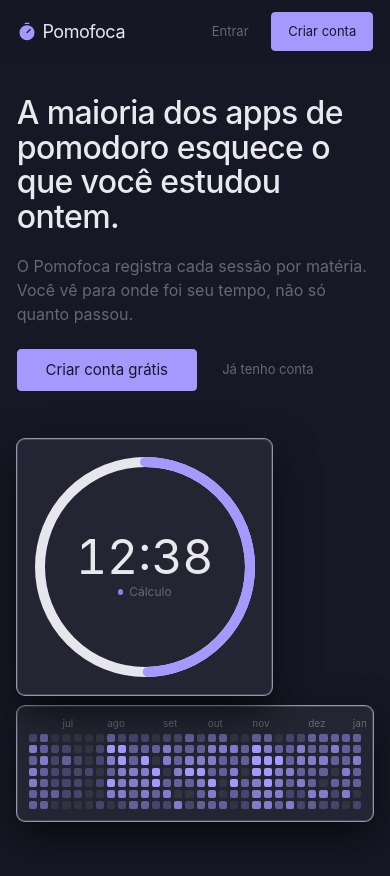
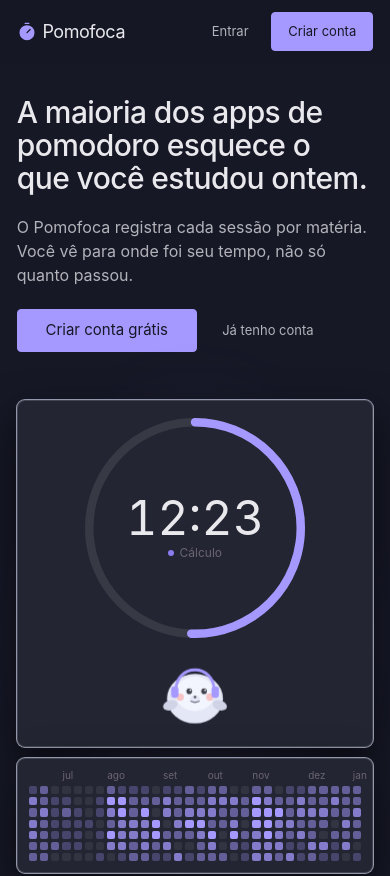
Before and after one commit to WilliamLunelli/Pomofoca, a React (Vite) app in the folder apps/web/: page / in a window 390 px wide. Shown: the top 876 px of the page. Built offline with nearby package versions, Linux system fonts and the light colour scheme; no server answers.

Commit message:
agent(checkpoint): antes de programador

```diff
--- a/apps/web/src/components/landing/DemoTimer.tsx
+++ b/apps/web/src/components/landing/DemoTimer.tsx
@@ -10,7 +10,7 @@ const CELEBRATE_MS = 1_600;
 const DISPLAY_SECONDS = 25 * 60; // o relogio mostra um ciclo de 25:00, so acelerado
 const STATIC_REMAINING = 18 * 60 + 42;
 
-const SIZE = 220;
+const SIZE = 260;
 const STROKE = 10;
 const RADIUS = (SIZE - STROKE) / 2;
 const CIRCUMFERENCE = 2 * Math.PI * RADIUS;
@@ -64,19 +64,19 @@ export function DemoTimer({ className }: { className?: string }) {
 
   return (
     <div
-      className={`card flex items-center gap-5 p-6 ${className ?? ''}`}
+      className={`card flex flex-col items-center justify-center gap-4 p-6 md:flex-row md:gap-6 md:p-8 ${className ?? ''}`}
       style={{ boxShadow: 'var(--shadow-lg)' }}
       role="img"
       aria-label="Demonstração de um timer pomodoro em andamento"
     >
-      <div className="relative shrink-0" style={{ width: SIZE, height: SIZE }}>
-        <svg width={SIZE} height={SIZE} className="-rotate-90">
+      <div className="relative aspect-square w-[220px] max-w-full shrink-0 md:w-[260px]">
+        <svg viewBox={`0 0 ${SIZE} ${SIZE}`} className="h-full w-full -rotate-90">
           <circle
             cx={SIZE / 2}
             cy={SIZE / 2}
             r={RADIUS}
             fill="none"
-            stroke="var(--f-track)"
+            stroke="var(--landing-track)"
             strokeWidth={STROKE}
           />
           <circle
@@ -101,7 +101,7 @@ export function DemoTimer({ className }: { className?: string }) {
           </span>
         </div>
       </div>
-      <Foki state={fokiState} size={72} className="hidden sm:block" />
+      <Foki state={fokiState} size={80} className="shrink-0" />
     </div>
   );
 }
--- a/apps/web/src/index.css
+++ b/apps/web/src/index.css
@@ -178,6 +178,27 @@
   border-bottom-color: var(--color-divider);
 }
 
+/* Landing: texto secundario do hero/cabecalho com contraste AA nos dois temas. */
+.landing-header .btn-ghost,
+.hero-cta .btn-ghost,
+.hero-lead {
+  color: var(--landing-muted);
+}
+.landing-header .btn-ghost:hover:not(:disabled),
+.hero-cta .btn-ghost:hover:not(:disabled) {
+  color: var(--color-text);
+}
+
+/* Landing: halo suave da cor de destaque atras da composicao do hero. */
+.hero-glow {
+  background: radial-gradient(
+    closest-side,
+    var(--landing-glow),
+    transparent
+  );
+  filter: blur(24px);
+}
+
 /* Landing: botoes do hero e do cabecalho com press mais sutil. */
 .landing-header .btn:active:not(:disabled),
 .hero-cta .btn:active:not(:disabled) {
--- a/apps/web/src/pages/LandingPage.tsx
+++ b/apps/web/src/pages/LandingPage.tsx
@@ -104,13 +104,13 @@ export function LandingPage() {
         <div className="mx-auto grid w-full max-w-6xl items-center gap-12 md:grid-cols-2 md:gap-8 lg:grid-cols-[0.9fr_1.1fr]">
           <div>
             <h1
-              className="hero-enter mb-5 max-w-xl leading-[1.08]"
-              style={{ fontSize: 'var(--text-display)' }}
+              className="hero-enter mb-5 max-w-xl leading-[1.1]"
+              style={{ fontSize: 'var(--text-display)', textWrap: 'balance' }}
             >
               A maioria dos apps de pomodoro esquece o que você estudou ontem.
             </h1>
             <p
-              className="hero-enter mb-8 max-w-md text-base text-muted"
+              className="hero-enter hero-lead mb-8 max-w-md text-base"
               style={{ '--hero-delay': '80ms' } as CSSProperties}
             >
               O Pomofoca registra cada sessão por matéria. Você vê para onde foi seu
@@ -131,12 +131,16 @@ export function LandingPage() {
             </div>
           </div>
           <div
-            className="hero-enter relative md:pb-20"
+            className="hero-enter relative md:pb-24 md:pr-8"
             style={{ '--hero-delay': '240ms' } as CSSProperties}
           >
-            <DemoTimer className="relative z-10 w-fit max-w-full" />
             <div
-              className="card mt-4 p-4 md:absolute md:bottom-0 md:right-0 md:z-20 md:mt-0 md:w-[360px]"
+              aria-hidden="true"
+              className="hero-glow pointer-events-none absolute -inset-x-6 -inset-y-10 md:-inset-x-12 md:-inset-y-16"
+            />
+            <DemoTimer className="relative z-10 w-full md:w-fit md:max-w-full" />
+            <div
+              className="card relative z-20 mt-4 w-full p-4 md:absolute md:-bottom-2 md:-right-2 md:mt-0 md:w-[440px] md:p-5"
               style={{ boxShadow: 'var(--shadow-lg)' }}
             >
               <DemoHeatmap weeks={30} />
--- a/apps/web/src/styles/tokens.css
+++ b/apps/web/src/styles/tokens.css
@@ -45,7 +45,13 @@
   --font-body: 'Inter', system-ui, sans-serif;
 
   /* Tamanho de display (titulo do hero da landing). Vale para os dois temas. */
-  --text-display: clamp(2rem, 1.2rem + 2.6vw, 3.25rem);
+  --text-display: clamp(1.875rem, 1.1rem + 2.2vw, 2.75rem);
+
+  /* Landing: trilho do anel do timer demo, texto secundario com contraste AA e
+     halo atras da composicao do hero. Valor proprio em cada tema. */
+  --landing-track: var(--f-track);
+  --landing-muted: #55505c;
+  --landing-glow: color-mix(in srgb, var(--color-accent) 14%, transparent);
 
   --space-1: 2.8px;
   --space-2: 5.6px;
@@ -71,6 +77,10 @@
   --color-accent-2: #a7a1db;
   --color-divider: color-mix(in srgb, #e9e9ed 16%, transparent);
 
+  --landing-track: color-mix(in srgb, var(--color-text) 10%, transparent);
+  --landing-muted: color-mix(in srgb, var(--color-text) 74%, transparent);
+  --landing-glow: color-mix(in srgb, var(--color-accent) 18%, transparent);
+
   --shadow-sm: 0 0 0 1px #3f424d;
   --shadow-md: 0 0 0 1px #595d6c, 0 6px 18px rgba(0, 0, 0, 0.55);
   --shadow-lg: 0 0 0 1px #9397ab, 0 16px 40px rgba(0, 0, 0, 0.65);
```
